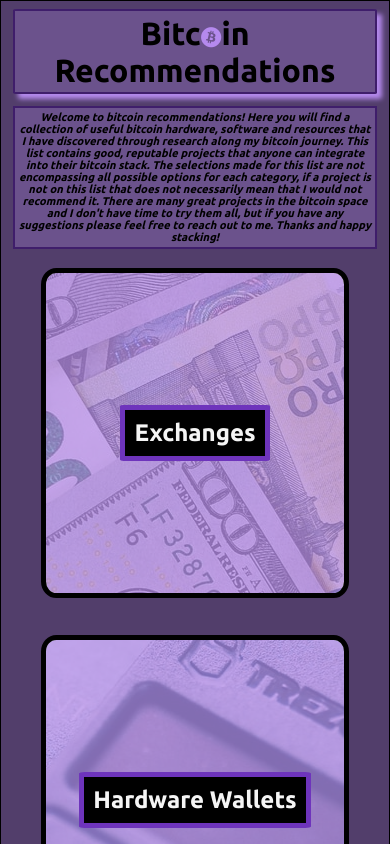
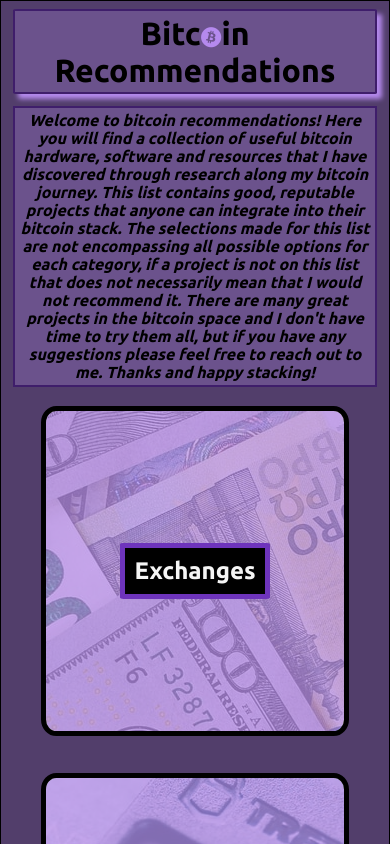
Before and after one commit to secondl1ght-projects/bitcoinrecommend, a React (Create React App) app: page / in a window 390 px wide. Shown: the top 844 px of the page. Built offline with nearby package versions, Linux system fonts and the light colour scheme.

Commit message:
Change font size back

```diff
--- a/src/App.css
+++ b/src/App.css
@@ -217,7 +217,7 @@
 
   #intro {
     width: 95%;
-    font-size: 0.7rem;
+    font-size: 1rem;
   }
 
   #books {
```
